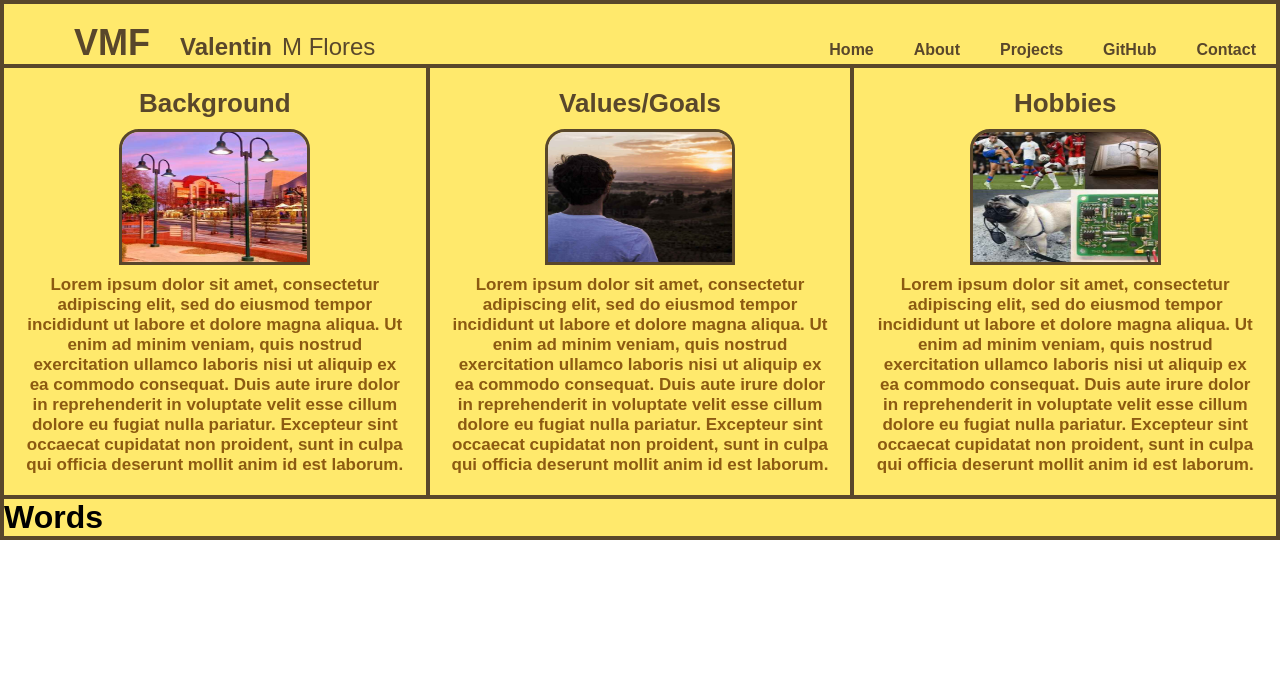
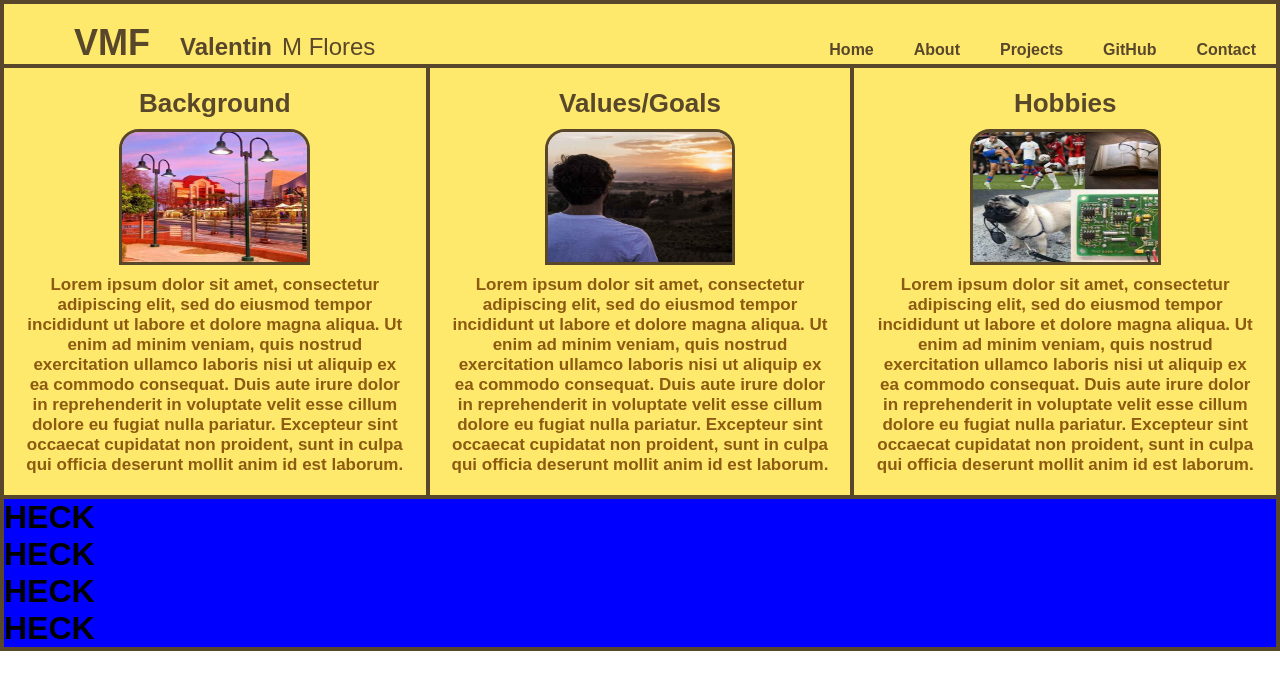
Before and after one commit to FloresVal07/vmf-portfolio, a React (Vite) app: page /about in a window 1280 px wide. Shown: the top 690 px of the page. Built offline with nearby package versions, Linux system fonts and the light colour scheme.

Commit message:
Created Bottom Container, Minimal Styling

```diff
--- a/src/Pages/About.css
+++ b/src/Pages/About.css
@@ -6,6 +6,11 @@
     display: flex;
     flex-direction: column;
 }
+.bottom{
+    display: flex;
+    flex-direction: column;
+    background-color: blue;
+}
 
 @media (min-width: 630px) {
     .top{
--- a/src/Pages/About.jsx
+++ b/src/Pages/About.jsx
@@ -13,7 +13,12 @@ function About(){
                 <Column title="Values/Goals" body={body} id="middle-column" alt="Values" src={ManLooking}/>
                 <Column title="Hobbies" body={body} id="right-column" alt="Hobbies" src={Hobbies}/>
             </div>
-            <h1>Words</h1>
+            <div className="bottom">
+                <h1>HECK</h1>
+                <h1>HECK</h1>
+                <h1>HECK</h1>
+                <h1>HECK</h1>
+            </div>
         </div>
     );
 }
```
